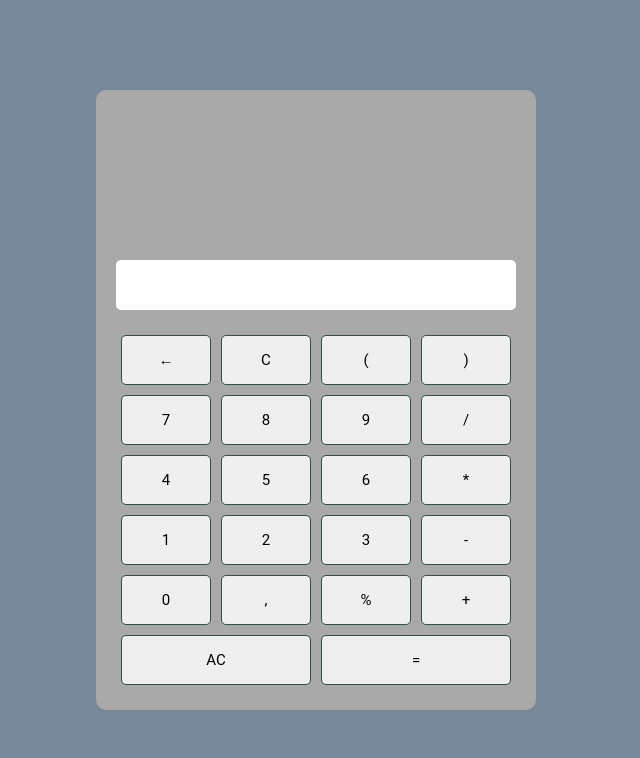
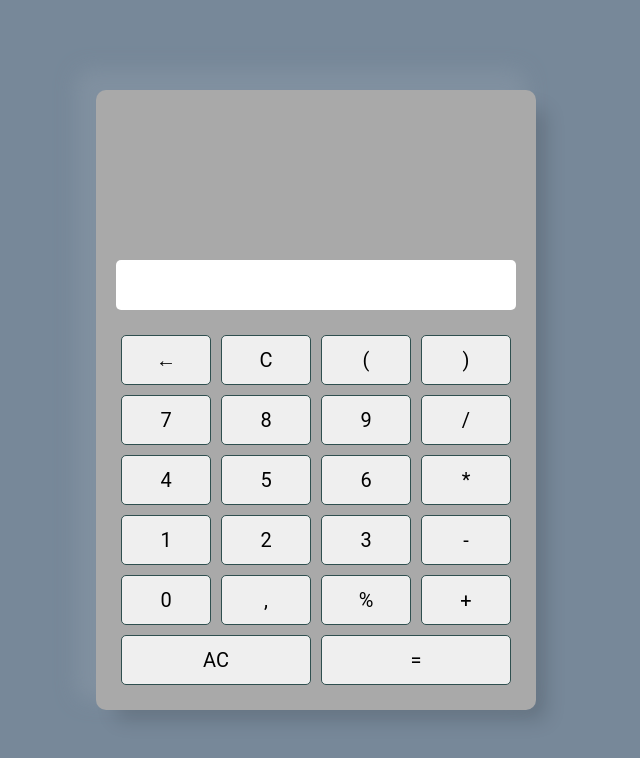
Before and after one commit to Aubanyx/calculatrice, a React (Create React App) app: page / in a window 1280 px wide. Shown: the top 758 px of the page, without its empty margins (324-964 px from the left). Built offline with nearby package versions, Linux system fonts and the light colour scheme.

Commit message:
fix eslint warnings

```diff
--- a/src/App.js
+++ b/src/App.js
@@ -42,13 +42,13 @@ function App() {
       return { valid: false, error: 'Caractères non valides' }
 
     // Vérifie si un nombre contient plus d'une virgule
-    const parts = expression.split(/[\+\-\*\/()]/) // Sépare par les opérateurs
+    const parts = expression.split(/[+\-*/()]/) // Sépare par les opérateurs
     if (parts.some((part) => (part.match(/,/g) || []).length > 1)) {
       return { valid: false, error: 'Trop de virgule dans un nombre' }
     }
 
     // Vérifie les opérateurs consécutifs
-    if (/[\+\-\*\/]{2,}/.test(expression))
+    if (/[+\-*/]{2,}/.test(expression))
       return { valid: false, error: 'Opérateurs consécutifs' }
 
     // Vérifie si l'expression commence ou se termine par un opérateur
@@ -73,6 +73,7 @@ function App() {
     return stack.length === 0
   }
 
+  useEffect(() => {
     const handleKeyPress = (event) => {
       event.preventDefault() // Empêche le comportement par défaut du navigateur
       const key = event.key
@@ -121,12 +122,11 @@ function App() {
       }
     }
 
-  useEffect(() => {
     window.addEventListener('keydown', handleKeyPress)
     return () => {
       window.removeEventListener('keydown', handleKeyPress)
     }
-  }, [handleKeyPress])
+  })
 
   const buttons = [
     '←',
--- a/src/assets/scss/App.scss
+++ b/src/assets/scss/App.scss
@@ -13,6 +13,7 @@ body {
     background: darkgray;
     border-radius: 1rem;
     padding: 2rem;
+    box-shadow: rgb(0 0 0 / 15%) 15px 15px 20px -5px, hsl(210deg 14% 57% / 90%) -15px -15px 20px 5px;
 
     .display {
       margin-bottom: 2rem;
@@ -59,7 +60,7 @@ body {
         height: 5rem;
         border: 1px solid darkslategray;
         border-radius: 0.5rem;
-        font-size: 1.5rem;
+        font-size: 2rem;
         flex-grow: 1;
         cursor: pointer;
       }
```
Lines whose indentation alone changed are shown as unchanged.
